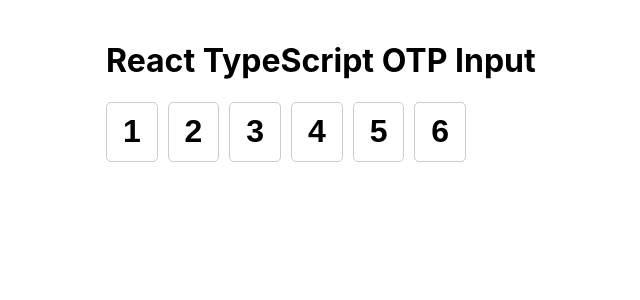
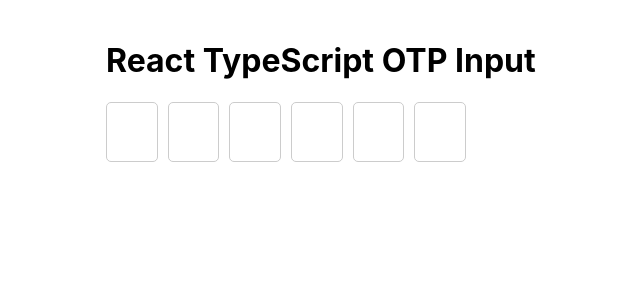
Before and after one commit to dominicarrojado/react-typescript-otp-input, a React (Create React App) app: page / in a window 1280 px wide. Shown: the top 300 px of the page, without its empty margins (149-789 px from the left). Built offline with nearby package versions, Linux system fonts and the light colour scheme.

Commit message:
construct array from value prop string for input boxes

```diff
--- a/src/components/OtpInput.tsx
+++ b/src/components/OtpInput.tsx
@@ -1,3 +1,5 @@
+import { useMemo } from 'react';
+import { RE_DIGIT } from '../constants';
 import './OtpInput.css';
 
 type Props = {
@@ -6,19 +8,36 @@ type Props = {
   onChange: (value: string) => void;
 };
 
-export default function OtpInput(props: Props) {
+export default function OtpInput({ value, valueLength, onChange }: Props) {
+  const valueItems = useMemo(() => {
+    const valueArray = value.split('');
+    const items: Array<string> = [];
+
+    for (let i = 0; i < valueLength; i++) {
+      const char = valueArray[i];
+
+      if (RE_DIGIT.test(char)) {
+        items.push(char);
+      } else {
+        items.push('');
+      }
+    }
+
+    return items;
+  }, [value, valueLength]);
+
   return (
     <div className="otp-group">
-      {[1, 2, 3, 4, 5, 6].map((value, idx) => (
+      {valueItems.map((digit, idx) => (
         <input
           key={idx}
           type="text"
           inputMode="numeric"
           autoComplete="one-time-code"
           pattern="\d{1}"
-          maxLength={1}
+          maxLength={valueLength}
           className="otp-input"
-          value={value}
+          value={digit}
         />
       ))}
     </div>
--- /dev/null
+++ b/src/constants.ts
@@ -0,0 +1 @@
+export const RE_DIGIT = new RegExp(/^\d+$/);
```
